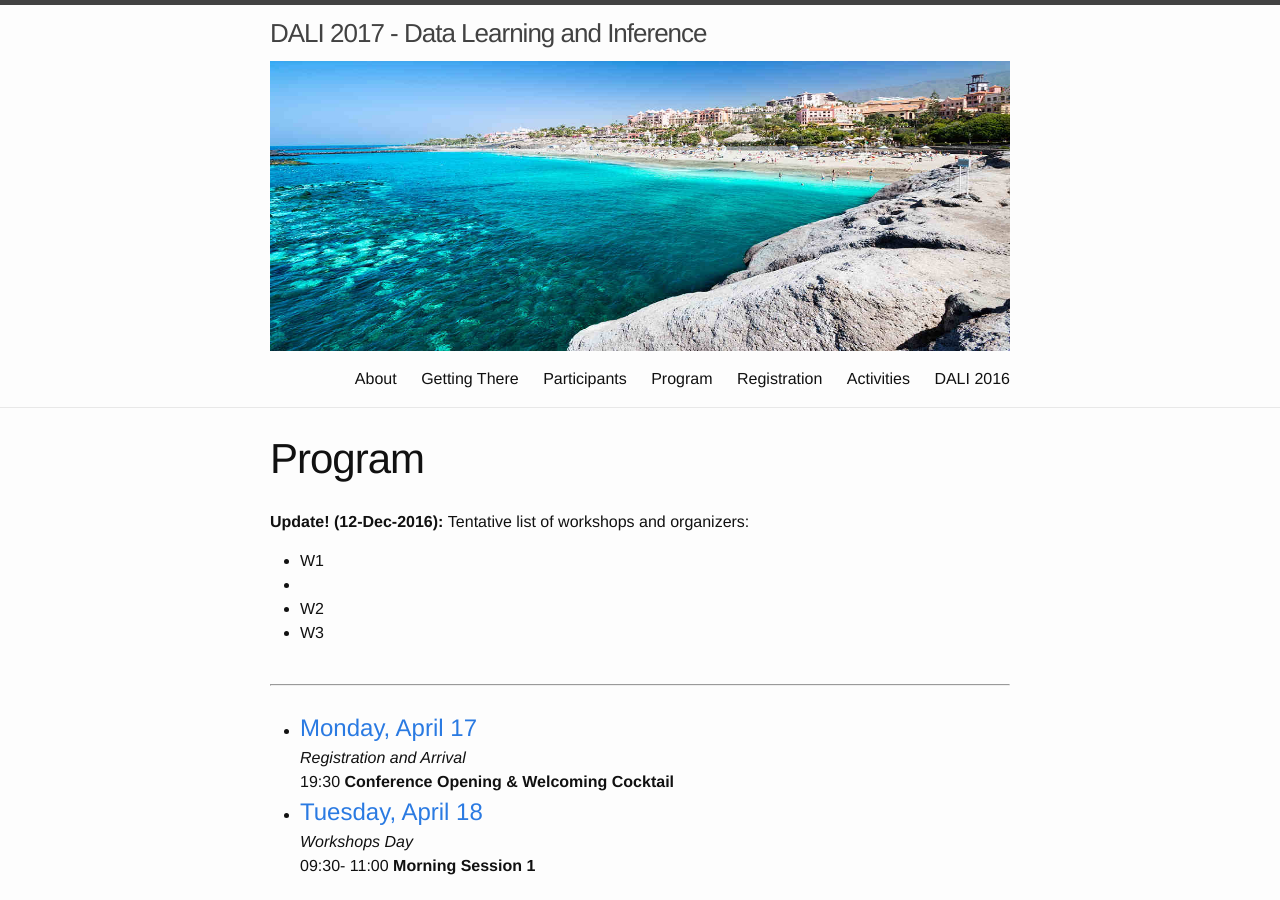
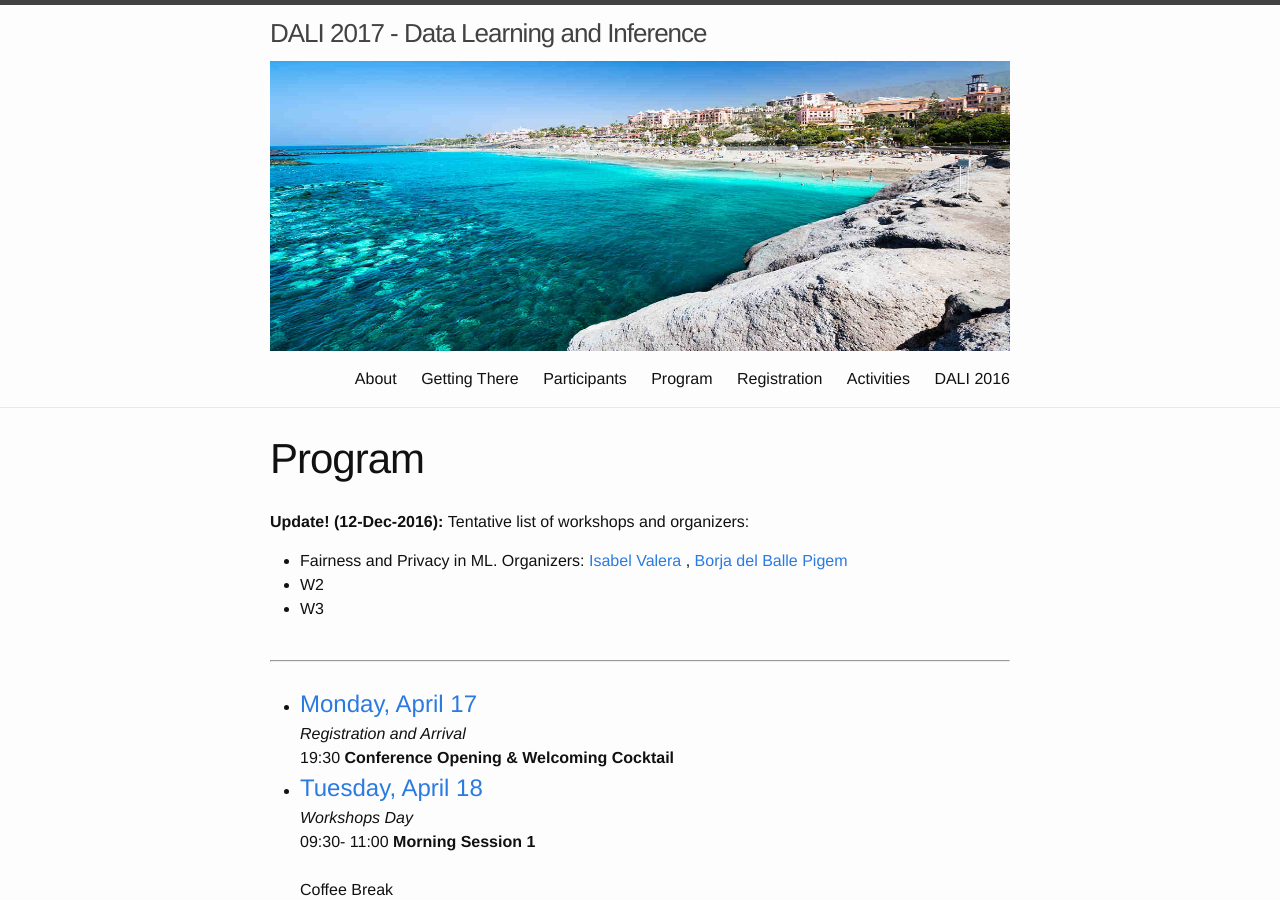
Before and after one commit to dalimeeting/dalimeeting.github.io, a Jekyll site: the page built from program.html, in a window 1280 px wide and 900 px high. Built offline with Jekyll 4.4.1, drawn with Linux system fonts in a browser that asks for light colours.

Commit message:
Adding Workshop Info

```diff
--- a/_layouts/program.html
+++ b/_layouts/program.html
@@ -9,7 +9,8 @@
 <p> <b> Update! (12-Dec-2016): </b> Tentative list of workshops and organizers: </p>
 
 <ul>
-  <li>W1 <li>
+  <li> Fairness and Privacy in ML. Organizers: <a href="https://people.mpi-sws.org/~ivalera/"> Isabel Valera </a>
+	  ,<a href="http://www.lancaster.ac.uk/~deballep/"> Borja del Balle Pigem</a> </li>
   <li>W2 </li>
   <li>W3 </li>
 </ul>
```
